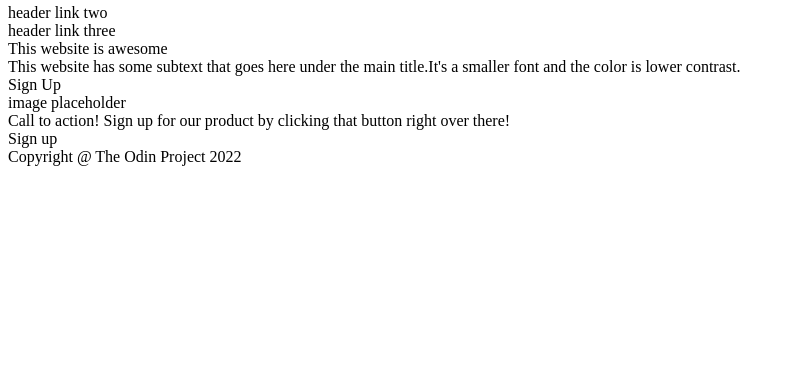
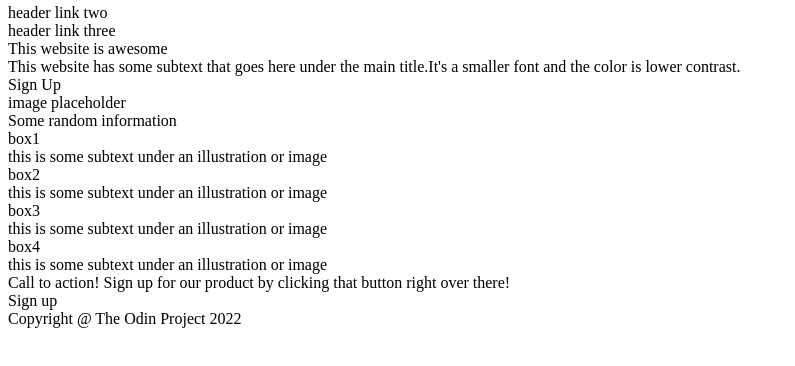
Before and after one commit to CondurachiCristian/Landing-Page, a plain HTML site: page index.html in a window 1280 px wide. Shown: the part 40-406 px from the top of the page, without its empty margins (0-795 px from the left). Drawn offline with Linux system fonts and the light colour scheme.

Commit message:
edit index.html and add styles.css

```diff
--- a/index.html
+++ b/index.html
@@ -3,12 +3,13 @@
     <head>
         <meta charset="utf-8">
         <title>Landing Page</title>
+        <link rel="stylesheet" href="styles.css">
     </head>
     <body>
         <div>
             <div class="header">
                 <div id="top">
-                    <div>
+                    <div id="logo">
                         Header Logo
                     </div>
                     <div>
@@ -22,10 +23,10 @@
                     </div>
                 </div>
                 <div id="title">
-                    <div>
+                    <div id="main">
                         This website is awesome
                     </div>
-                    <div>
+                    <div id="secondary">
                         This website has some subtext that goes here under the main title.It's a smaller font and the color is lower contrast.
                     </div>
                     <div>
@@ -37,10 +38,46 @@
                 </div>
             </div>
             <div class="information">
-                <div id="info1">
-
+                <div id="info">
+                    <div>
+                        Some random information
+                    </div>
+                    <div>
+                        <div>
+                            <div>
+                                box1
+                            </div>
+                            <div>
+                                this is some subtext under an illustration or image
+                            </div>
+                        </div>
+                        <div>
+                            <div>
+                                box2
+                            </div>
+                            <div>
+                                this is some subtext under an illustration or image
+                            </div>
+                        </div>
+                        <div>
+                            <div>
+                                box3
+                            </div>
+                            <div>
+                                this is some subtext under an illustration or image
+                            </div>
+                        </div>
+                        <div>
+                            <div>
+                                box4
+                            </div>
+                            <div>
+                                this is some subtext under an illustration or image
+                            </div>
+                        </div>
+                    </div>
                 </div>
-                <div id="info2">
+                <div id="quote">
 
                 </div>
             </div>
```
Also changed, not shown: styles.css (added).
